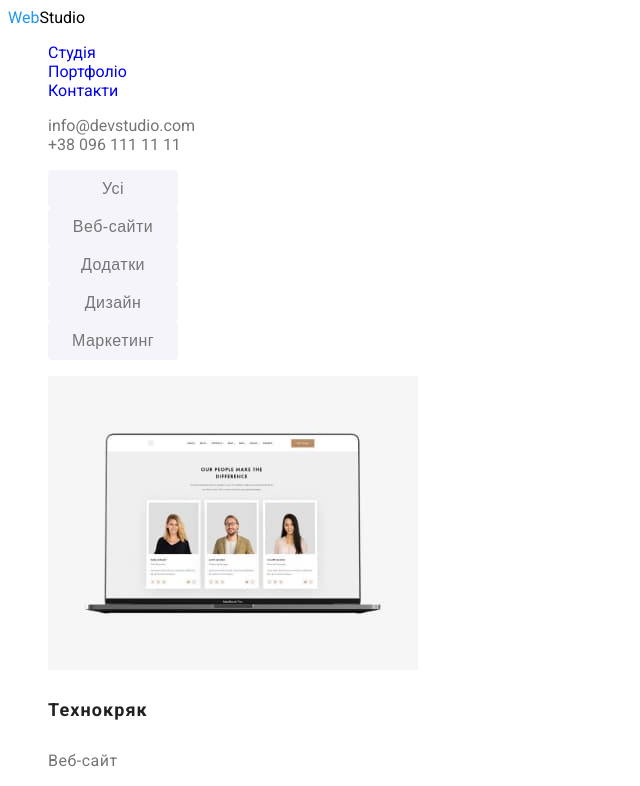
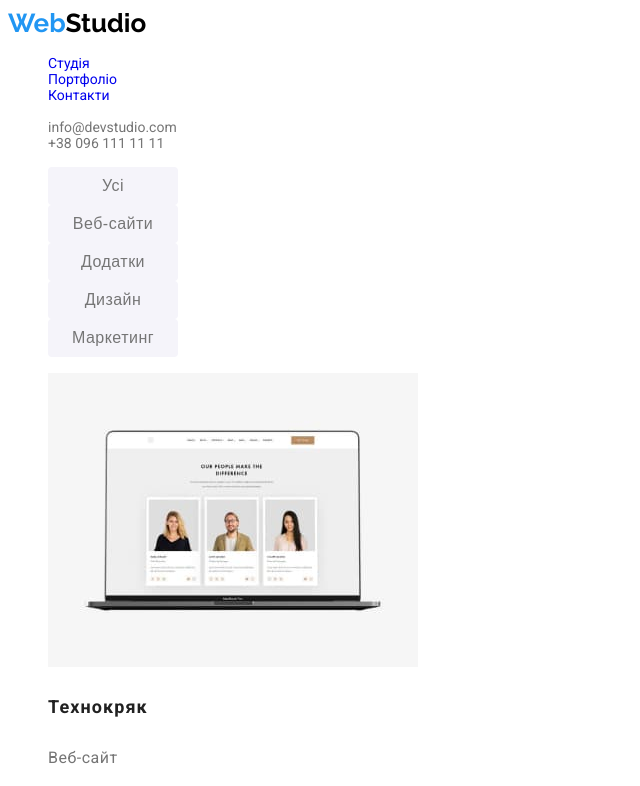
Before and after one commit to luxfox369/goit-markup-hw-02, a plain HTML site: page portfolio.html in a window 1280 px wide. Shown: the top 786 px of the page, without its empty margins (0-640 px from the left). Drawn offline with Linux system fonts and the light colour scheme.

```diff
--- a/css/styles.css
+++ b/css/styles.css
@@ -64,13 +64,13 @@ body {
 
 /* logo */
 .logo {
-    font family:'Raleway', sans-serif;/*var(--second-font-family--);*/
-    font style:700;
-    font size:26px;
-    line height:calc(31/26);
+    font-family:'Raleway', sans-serif;/*var(--second-font-family--);*/
+    font-style:700;
+    font-size:26px;
+    line-height:calc(31/26);
     align:left;
-    vertical align:top;
-    letter spacing:3%;
+    vertical-align:top;
+    letter-spacing:3%;
     border: 1px;
     border-color: #000;
 }
@@ -83,19 +83,25 @@ body {
 /* Навігація по сторінках сайта */
 .header-nav-item,
 .header-contact-item {
-    font style:500;
-    font size:14px;
-    line height:calc(16/14);
+    font-size:500;
+    font-size:14px;
+    line-height:calc(16/14);
     color:var(--title-color--);
 }
 .header-nav-link:focus,
 .header-nav-link:hover {
     color:var(--accent-color--);
 }
+.header-nav-link:current{
+    /* text-decoration: underline; */
+    text-underline-offset: var(--accent-color--);
+    color:var(--accent-color--);
+}
 /* мейл і телефон */
 .header-contact-link {
     color:var(--text-color--);
 }
+
 .header-contact-link:focus,
 .header-contact-link:hover {
     color:var(--accent-color--);
@@ -118,6 +124,7 @@ background-color:var(--second-bg-color--);
     letter-spacing: 0.06em;
     background-color:var(--accent-color--);
     color:var(--prime-bg-color);
+    cursor:pointer;
 }
 /* секція Особливості */
 /* h2 схований */
@@ -158,13 +165,16 @@ background-color:var(--second-bg-color--);
     width: 130px;
     height: 38px;
     border:none;
+    cursor:pointer;
 
 }
+.menu-button:active,
 .menu-button:focus,
 .menu-button:hover{
     color:var(--prime-bg-color);
     background-color:var(--accent-color--);
 }
+
 /* projects */
 /* h2 - title-second схований */
 .project-img{
```
